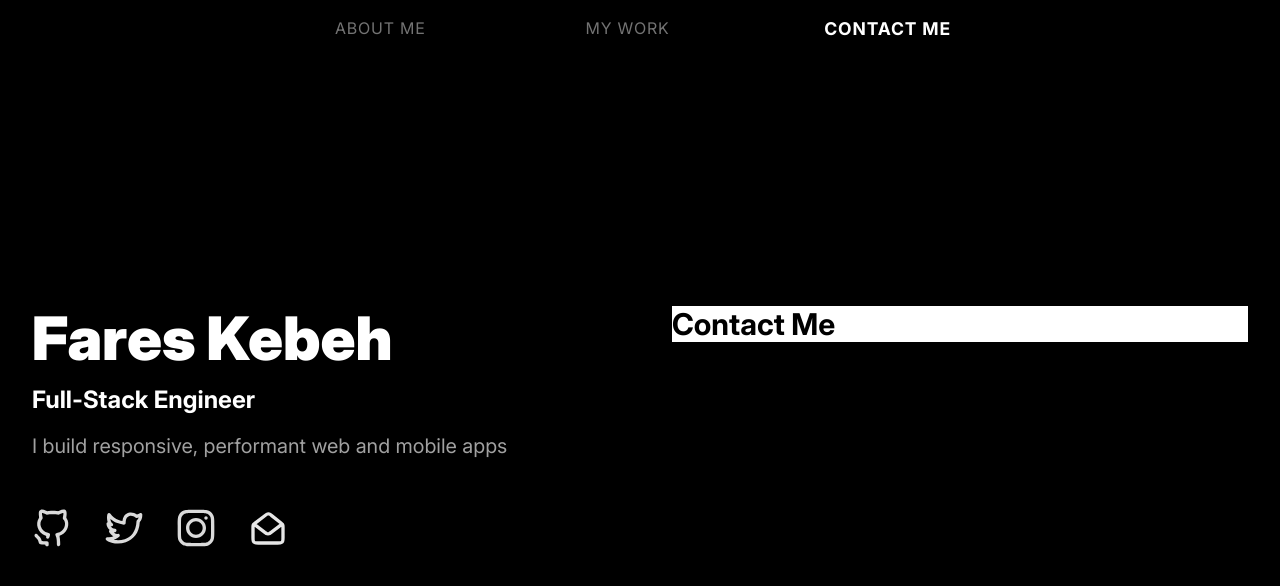
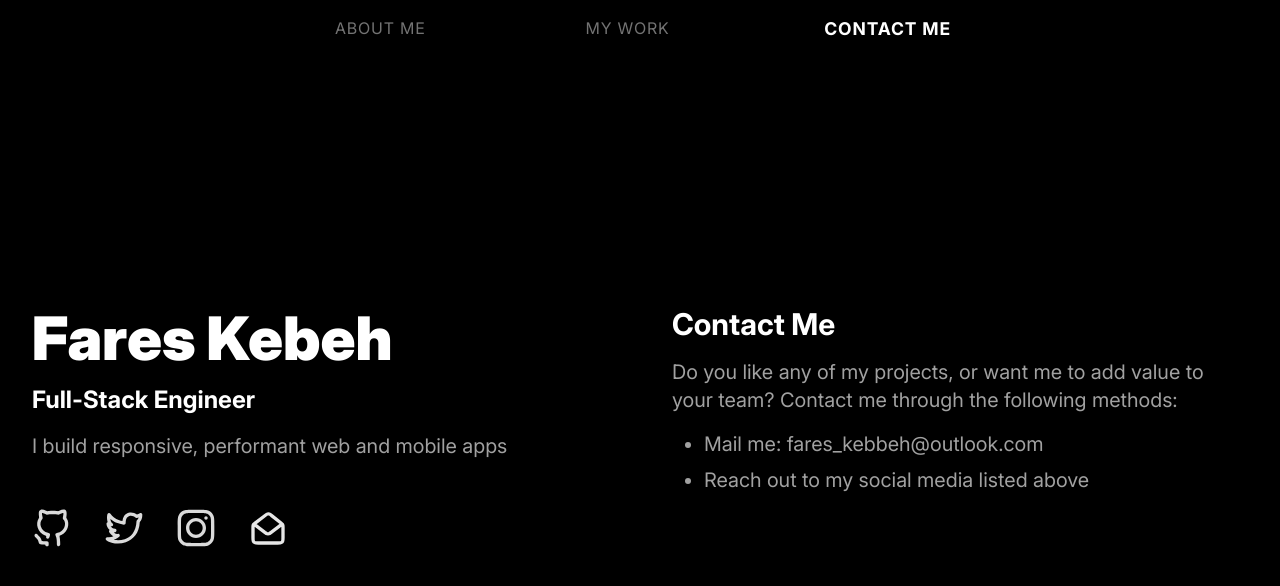
Before and after one commit to fareskebeh/portfolio-1, a React (Vite) app: page /contact-me in a window 1280 px wide. Shown: the top 586 px of the page. Built offline with nearby package versions, Linux system fonts and the light colour scheme.

Commit message:
feat: styled the timeline and work section

```diff
--- a/src/pages/ContactMe.tsx
+++ b/src/pages/ContactMe.tsx
@@ -3,10 +3,10 @@
 const ContactMe = () => {
   return (
     <div className='space-y-4'>
-      <p className="text-3xl font-bold sticky top-10 bg-white left-0 right-0 ">Contact Me</p>
-      <p className="text-xl">Do you like any of my projects, or want me to add value to your team? Contact me through the following methods:</p>
+      <p className="text-3xl font-bold sticky top-14 bg-black text-white left-0 right-0 ">Contact Me</p>
+      <p className="text-xl text-neutral-400">Do you like any of my projects, or want me to add value to your team? Contact me through the following methods:</p>
 
-      <ul className='text-xl list-disc pl-8 space-y-2'>
+      <ul className='text-xl text-neutral-400 list-disc pl-8 space-y-2'>
         <li>Mail me: <a>fares_kebbeh@outlook.com</a></li>
         <li>Reach out to my social media listed above</li>
       </ul>
```
